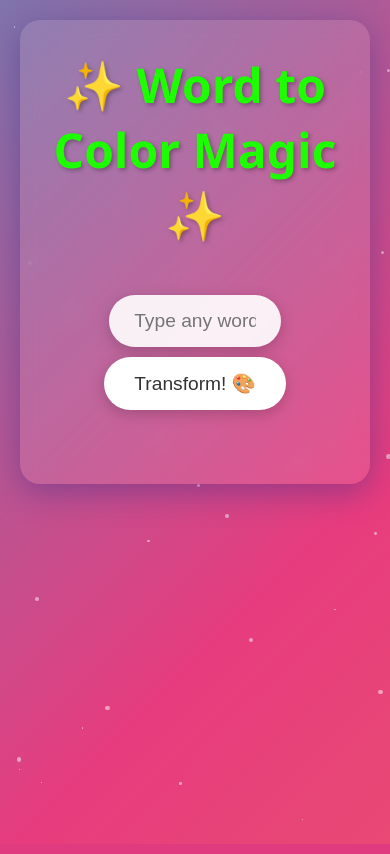
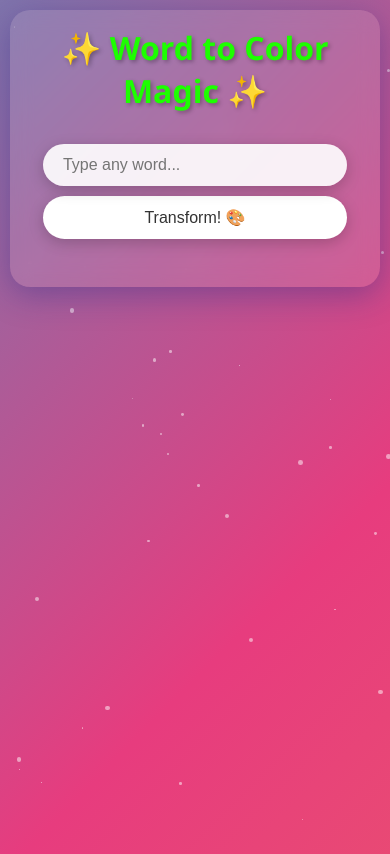
Before and after one commit to cdonel707/wordandcolors, a Flask app: page / in a window 390 px wide. Run offline with Flask 3, Linux system fonts and the light colour scheme.

Commit message:
mobile friendly

```diff
--- a/templates/index.html
+++ b/templates/index.html
@@ -160,6 +160,139 @@
             animation: float 20s infinite;
         }
 
+        /* Mobile styles */
+        @media (max-width: 768px) {
+            .container {
+                padding: 1rem;
+                margin: 10px;
+            }
+
+            h1 {
+                font-size: 2em;
+                margin-bottom: 0.5em;
+            }
+
+            input {
+                width: 90%;
+                font-size: 1em;
+                padding: 12px 20px;
+            }
+
+            button {
+                width: 90%;
+                font-size: 1em;
+                padding: 12px 20px;
+                margin: 10px auto;
+                display: block;
+            }
+
+            .color-display {
+                width: 200px;
+                height: 200px;
+            }
+
+            .info-text {
+                font-size: 1em;
+                padding: 0 10px;
+            }
+        }
+
+        /* Small mobile styles */
+        @media (max-width: 380px) {
+            h1 {
+                font-size: 1.5em;
+            }
+
+            .color-display {
+                width: 150px;
+                height: 150px;
+            }
+
+            .container {
+                padding: 0.5rem;
+            }
+        }
+
+        /* Landscape orientation fixes */
+        @media (max-height: 600px) and (orientation: landscape) {
+            .container {
+                display: grid;
+                grid-template-columns: 1fr 1fr;
+                gap: 20px;
+                align-items: center;
+            }
+
+            .input-group {
+                margin: 1em 0;
+            }
+
+            .color-display {
+                width: 150px;
+                height: 150px;
+            }
+
+            h1 {
+                grid-column: 1 / -1;
+                font-size: 1.5em;
+                margin-bottom: 0.5em;
+            }
+        }
+
+        /* Touch device optimizations */
+        @media (hover: none) {
+            .color-display:hover {
+                transform: none;
+            }
+
+            button:hover {
+                transform: none;
+            }
+
+            a:hover {
+                transform: none;
+            }
+
+            /* Add active states for touch devices */
+            button:active {
+                transform: scale(0.95);
+            }
+
+            a:active {
+                background: rgba(255, 255, 255, 0.4);
+            }
+        }
+
+        /* Fix for devices with notches */
+        @supports (padding: env(safe-area-inset-top)) {
+            body {
+                padding-top: env(safe-area-inset-top);
+                padding-bottom: env(safe-area-inset-bottom);
+                padding-left: env(safe-area-inset-left);
+                padding-right: env(safe-area-inset-right);
+            }
+        }
+
+        /* Reduce motion if user prefers */
+        @media (prefers-reduced-motion: reduce) {
+            .particle {
+                animation: none;
+            }
+
+            body {
+                animation: none;
+                background: linear-gradient(-45deg, #ee7752, #e73c7e);
+                background-size: 100% 100%;
+            }
+
+            .color-display {
+                transition: none;
+            }
+
+            h1 {
+                animation: none;
+            }
+        }
+
     </style>
 </head>
 <body>
@@ -179,13 +312,23 @@
     </div>
 
     <script>
-        // Create floating particles
+        // Add touch detection
+        function isTouchDevice() {
+            return (('ontouchstart' in window) ||
+                (navigator.maxTouchPoints > 0) ||
+                (navigator.msMaxTouchPoints > 0));
+        }
+
+        // Modify particle creation for better mobile performance
         function createParticles() {
             const particlesContainer = document.getElementById('particles');
-            for (let i = 0; i < 50; i++) {
+            // Reduce number of particles on mobile
+            const particleCount = isTouchDevice() ? 20 : 50;
+
+            for (let i = 0; i < particleCount; i++) {
                 const particle = document.createElement('div');
                 particle.className = 'particle';
-                particle.style.width = Math.random() * 5 + 'px';
+                particle.style.width = Math.random() * (isTouchDevice() ? 3 : 5) + 'px';
                 particle.style.height = particle.style.width;
                 particle.style.left = Math.random() * 100 + 'vw';
                 particle.style.top = Math.random() * 100 + 'vh';
@@ -194,6 +337,16 @@
                 particlesContainer.appendChild(particle);
             }
         }
+
+        // Add viewport height fix for mobile browsers
+        function setVH() {
+            let vh = window.innerHeight * 0.01;
+            document.documentElement.style.setProperty('--vh', `${vh}px`);
+        }
+
+        // Call on page load and resize
+        window.addEventListener('resize', setVH);
+        setVH();
 
         async function convertWord() {
             const word = document.getElementById('wordInput').value;
```
